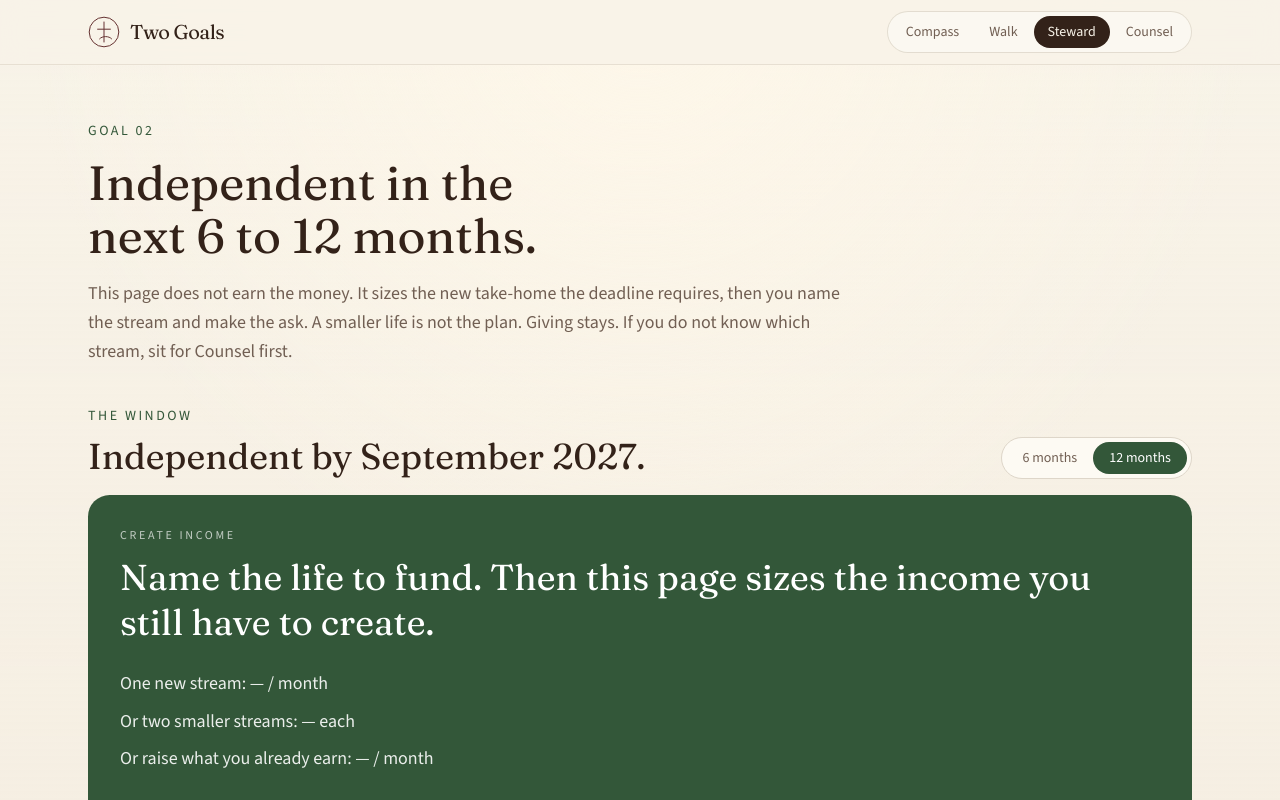
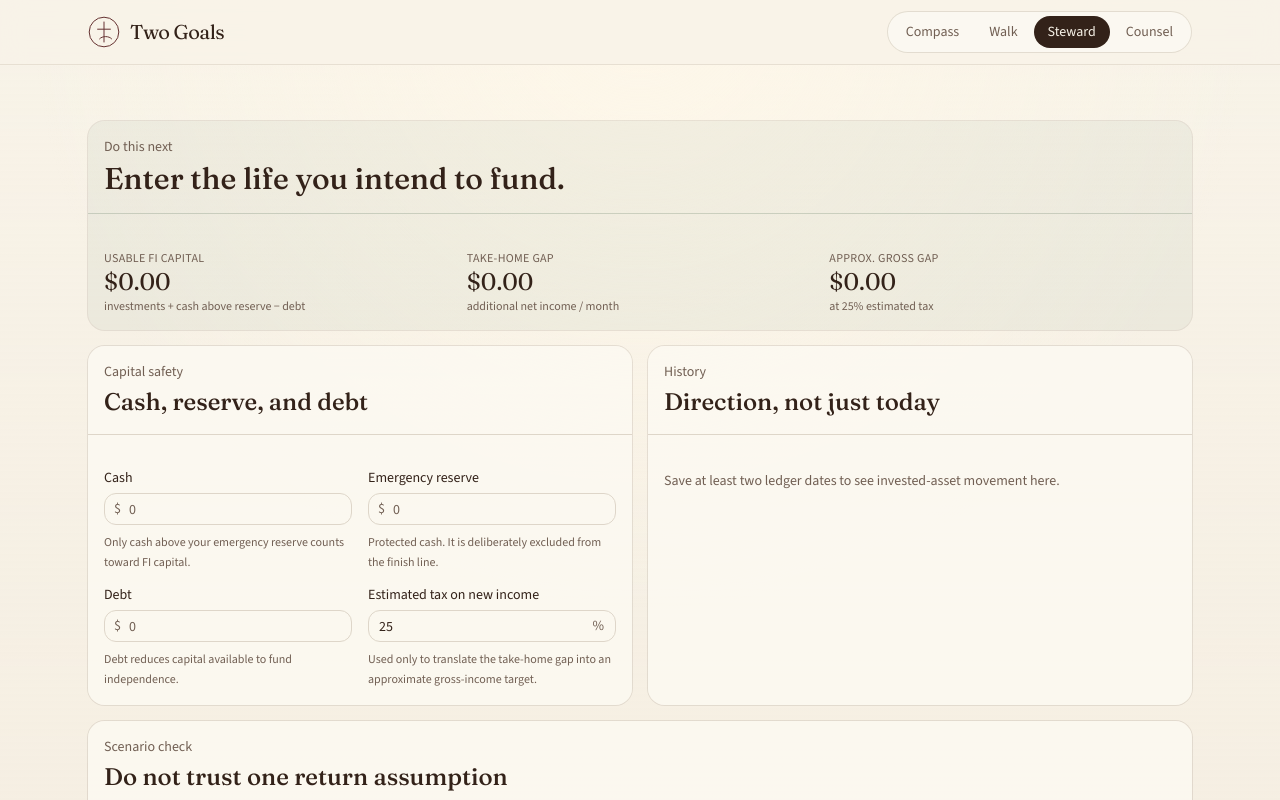
Before and after one commit to alexsulpizio-stack/two-goals, a Next.js app: page /steward in a window 1280 px wide. Shown: the top 800 px of the page. Built offline with nearby package versions, Linux system fonts and the light colour scheme.

Commit message:
Surface Steward insights and scenarios

```diff
--- a/src/app/steward/page.tsx
+++ b/src/app/steward/page.tsx
@@ -1,5 +1,11 @@
+import { StewardInsights } from "@/components/steward-insights";
 import { StewardView } from "@/components/steward-view";
 
 export default function StewardPage() {
-  return <StewardView />;
+  return (
+    <div className="flex flex-col gap-10">
+      <StewardInsights />
+      <StewardView />
+    </div>
+  );
 }
```
